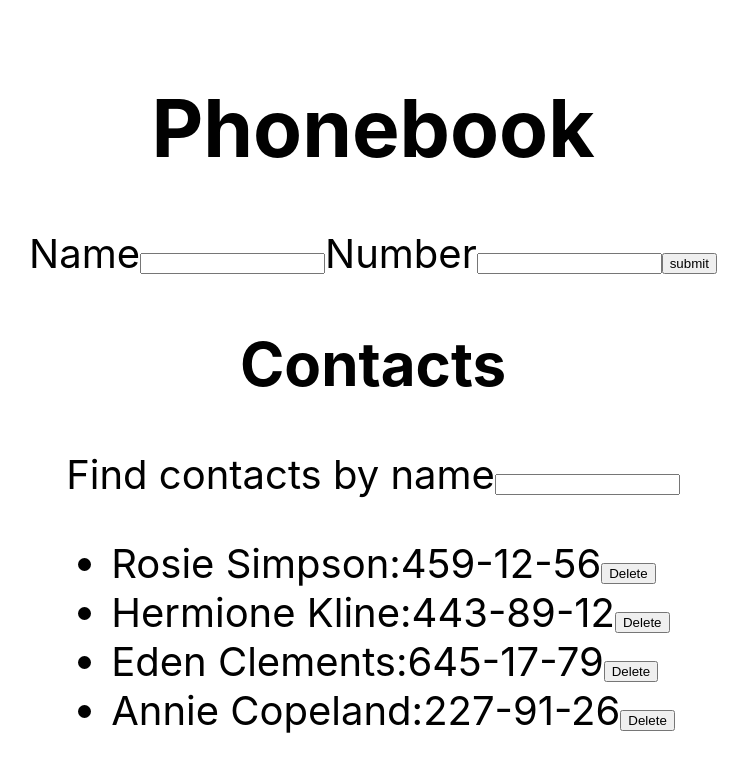
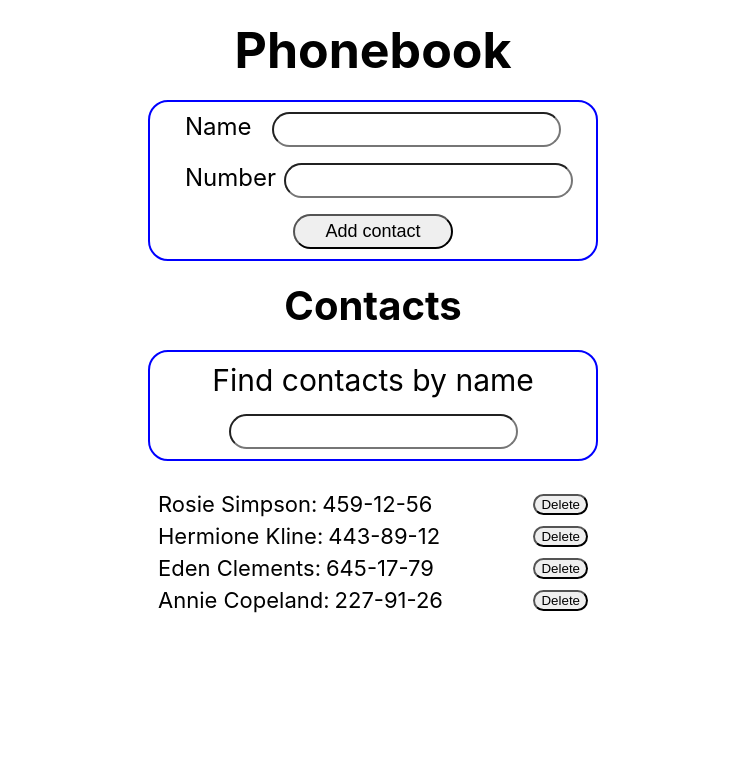
Before and after one commit to alexfil3/goit-react-hw-02-phonebook, a React (Create React App) app: page / in a window 1280 px wide. Shown: the top 772 px of the page, without its empty margins (267-1015 px from the left). Built offline with nearby package versions, Linux system fonts and the light colour scheme.

Commit message:
complete task

```diff
--- a/package.json
+++ b/package.json
@@ -7,6 +7,7 @@
     "@testing-library/jest-dom": "^5.16.3",
     "@testing-library/react": "^12.1.4",
     "@testing-library/user-event": "^13.5.0",
+    "prop-types": "^15.8.1",
     "react": "^18.1.0",
     "react-dom": "^18.1.0",
     "react-scripts": "5.0.1",
--- a/src/components/App.jsx
+++ b/src/components/App.jsx
@@ -3,6 +3,7 @@ import { ContactForm } from './ContactForm/ContactForm';
 import { ContactList } from './ContactList/ContactList';
 import { Filter } from './Filter/Filter';
 import { v4 as uuidv4 } from 'uuid';
+import css from './App.module.css';
 
 export class App extends Component {
   state = {
@@ -21,8 +22,8 @@ export class App extends Component {
       ...data,
     };
 
-    this.state.contacts.map(({ name }) => name).includes(data.name)
-      ? alert(`${data.name} is already in contacts`)
+    this.state.contacts.map(({ name }) => name).includes(dataWithId.name)
+      ? alert(`${dataWithId.name} is already in contacts`)
       : this.setState(prevState => ({
           contacts: [dataWithId, ...prevState.contacts],
         }));
@@ -47,31 +48,25 @@ export class App extends Component {
       contact => contact.id !== e.currentTarget.parentNode.id
     );
     this.setState({ contacts: filter });
-    console.log(filter);
-    console.log(e.currentTarget.parentNode.id);
   };
 
   render() {
+    const {
+      formSubmitHandler,
+      filterHandler,
+      onFilterChange,
+      deleteHandler,
+      state,
+    } = this;
+    const { container, title } = css;
+
     return (
-      <div
-        style={{
-          height: '100vh',
-          display: 'flex',
-          flexDirection: 'column',
-          justifyContent: 'center',
-          alignItems: 'center',
-          fontSize: 40,
-          color: '#010101',
-        }}
-      >
-        <h1>Phonebook</h1>
-        <ContactForm onSubmit={this.formSubmitHandler} />
-        <h2>Contacts</h2>
-        <Filter onChange={this.filterHandler} value={this.state.filter} />
-        <ContactList
-          contacts={this.onFilterChange()}
-          onDelete={this.deleteHandler}
-        />
+      <div className={container}>
+        <h1 className={title}>Phonebook</h1>
+        <ContactForm onSubmit={formSubmitHandler} />
+        <h2 className={title}>Contacts</h2>
+        <Filter onChange={filterHandler} value={state.filter} />
+        <ContactList contacts={onFilterChange()} onDelete={deleteHandler} />
       </div>
     );
   }
--- /dev/null
+++ b/src/components/App.module.css
@@ -0,0 +1,37 @@
+h1, h2, p {
+    margin: 0;
+}
+
+h1 {
+    font-size: 50px;
+}
+
+h2 {
+    font-size: 40px;
+}
+
+body {
+    box-sizing: border-box;
+}
+
+ul {
+    margin: 0;
+    padding: 0;
+}
+
+.container {
+    max-width: 450px;
+    display: flex;
+    flex-direction: column;
+    justify-content: center;
+    align-items: center;
+    font-size: 40px;
+    color: #010101;
+    padding: 20px 0;
+    margin-left: auto;
+    margin-right: auto;
+}
+
+.title {
+    margin-bottom: 20px;
+}
--- a/src/components/ContactForm/ContactForm.jsx
+++ b/src/components/ContactForm/ContactForm.jsx
@@ -1,4 +1,6 @@
 import React, { Component } from 'react';
+import PropTypes from 'prop-types';
+import css from './ContactForm.module.css';
 
 export class ContactForm extends Component {
   state = {
@@ -23,34 +25,45 @@ export class ContactForm extends Component {
   };
 
   render() {
+    const { handleSubmit, handleChange, state } = this;
+    const { form, label, input, button } = css;
+
     return (
-      <form onSubmit={this.handleSubmit}>
-        <label>
+      <form onSubmit={handleSubmit} className={form}>
+        <label className={label}>
           Name
           <input
+            className={input}
             type="text"
             name="name"
-            value={this.state.name}
-            onChange={this.handleChange}
+            value={state.name}
+            onChange={handleChange}
             pattern="^[a-zA-Zа-яА-Я]+(([' -][a-zA-Zа-яА-Я ])?[a-zA-Zа-яА-Я]*)*$"
             title="Name may contain only letters, apostrophe, dash and spaces. For example Adrian, Jacob Mercer, Charles de Batz de Castelmore d'Artagnan"
             required
           />
         </label>
-        <label>
+        <label className={label}>
           Number
           <input
+            className={input}
             type="tel"
             name="number"
-            value={this.state.number}
-            onChange={this.handleChange}
+            value={state.number}
+            onChange={handleChange}
             pattern="\+?\d{1,4}?[-.\s]?\(?\d{1,3}?\)?[-.\s]?\d{1,4}[-.\s]?\d{1,4}[-.\s]?\d{1,9}"
             title="Phone number must be digits and can contain spaces, dashes, parentheses and can start with +"
             required
           />
         </label>
-        <button type="submit">submit</button>
+        <button type="submit" className={button}>
+          Add contact
+        </button>
       </form>
     );
   }
 }
+
+ContactForm.propTypes = {
+  onSubmit: PropTypes.func.isRequired,
+};
--- /dev/null
+++ b/src/components/ContactForm/ContactForm.module.css
@@ -0,0 +1,40 @@
+.form {
+    width: 100%;
+    display: flex;
+    flex-direction: column;
+    margin-bottom: 20px;
+    gap: 16px;
+    border: 2px solid blue;
+    border-radius: 20px;
+    padding: 10px 35px;
+    box-sizing: border-box;
+}
+
+.label {
+    font-size: 24px;
+    display: flex;
+    gap: 8px;
+    justify-content: space-between;
+}
+
+.input {
+    border-radius: 20px;
+    padding: 4px 10px;
+    font-size: 20px;
+}
+
+.button {
+    border-radius: 20px;
+    font-size: 18px;
+    width: 160px;
+    margin-left: auto;
+    margin-right: auto;
+    padding: 5px;
+}
+
+.button:hover,
+.button:focus {
+    background-color: blue;
+    color: white;
+    cursor: pointer;
+}
--- a/src/components/ContactList/ContactList.jsx
+++ b/src/components/ContactList/ContactList.jsx
@@ -1,8 +1,10 @@
 import { ContactListItem } from './ContactListItem/ContactListItem';
+import PropTypes from 'prop-types';
+import css from './ContactList.module.css';
 
 export const ContactList = ({ contacts, onDelete }) => {
   return (
-    <ul>
+    <ul className={css.list}>
       {contacts.map(({ name, number, id }) => {
         return (
           <ContactListItem
@@ -17,3 +19,14 @@ export const ContactList = ({ contacts, onDelete }) => {
     </ul>
   );
 };
+
+ContactList.propTypes = {
+  contacts: PropTypes.arrayOf(
+    PropTypes.shape({
+      name: PropTypes.string.isRequired,
+      number: PropTypes.string.isRequired,
+      id: PropTypes.string.isRequired,
+    }).isRequired
+  ).isRequired,
+  onDelete: PropTypes.func.isRequired,
+};
--- /dev/null
+++ b/src/components/ContactList/ContactList.module.css
@@ -0,0 +1,9 @@
+.list {
+    display: flex;
+    flex-direction: column;
+    gap: 6px;
+    box-sizing: border-box;
+    border-radius: 20px;
+    width: 100%;
+    padding: 10px;
+}
--- a/src/components/ContactList/ContactListItem/ContactListItem.jsx
+++ b/src/components/ContactList/ContactListItem/ContactListItem.jsx
@@ -1,8 +1,15 @@
+import css from './ContactListItem.module.css';
+
 export const ContactListItem = ({ name, number, onDelete, id }) => {
+  const { item, text, span, button } = css;
   return (
-    <li id={id}>
-      {name}:<span>{number}</span>
-      <button onClick={onDelete}>Delete</button>
+    <li id={id} className={item}>
+      <p className={text}>
+        {name}:<span className={span}>{number}</span>
+      </p>
+      <button className={button} onClick={onDelete}>
+        Delete
+      </button>
     </li>
   );
 };
--- /dev/null
+++ b/src/components/ContactList/ContactListItem/ContactListItem.module.css
@@ -0,0 +1,25 @@
+.item {
+    display: flex;
+    align-items: center;
+    justify-content: space-between;
+}
+
+.text {
+    font-size: 22px;
+    display: flex;
+}
+
+.span {
+    margin-left: 5px;
+}
+
+.button {
+   border-radius: 20px;
+}
+
+.button:hover,
+.button:focus {
+    cursor: pointer;
+    background-color: blue;
+    color: white;
+}
--- a/src/components/Filter/Filter.jsx
+++ b/src/components/Filter/Filter.jsx
@@ -1,8 +1,14 @@
+import PropTypes from 'prop-types';
+import css from './Filter.module.css';
+
 export const Filter = ({ value, onChange }) => {
+  const { label, input } = css;
+
   return (
-    <label>
+    <label className={label}>
       Find contacts by name
       <input
+        className={input}
         type="text"
         name="filter"
         value={value}
@@ -14,3 +20,8 @@ export const Filter = ({ value, onChange }) => {
     </label>
   );
 };
+
+Filter.propTypes = {
+  value: PropTypes.string.isRequired,
+  onChange: PropTypes.func.isRequired,
+};
--- /dev/null
+++ b/src/components/Filter/Filter.module.css
@@ -0,0 +1,19 @@
+.label {
+    border: 2px solid blue;
+    box-sizing: border-box;
+    border-radius: 20px;
+    padding: 10px;
+    font-size: 30px;
+    display: flex;
+    flex-direction: column;
+    align-items: center;
+    gap: 16px;
+    margin-bottom: 20px;
+    width: 100%;
+}
+
+.input {
+    border-radius: 20px;
+    padding: 4px 10px;
+    font-size: 20px;
+}
```
Also changed, not shown: 1 other file (tests, documents, lock files or other folders).
